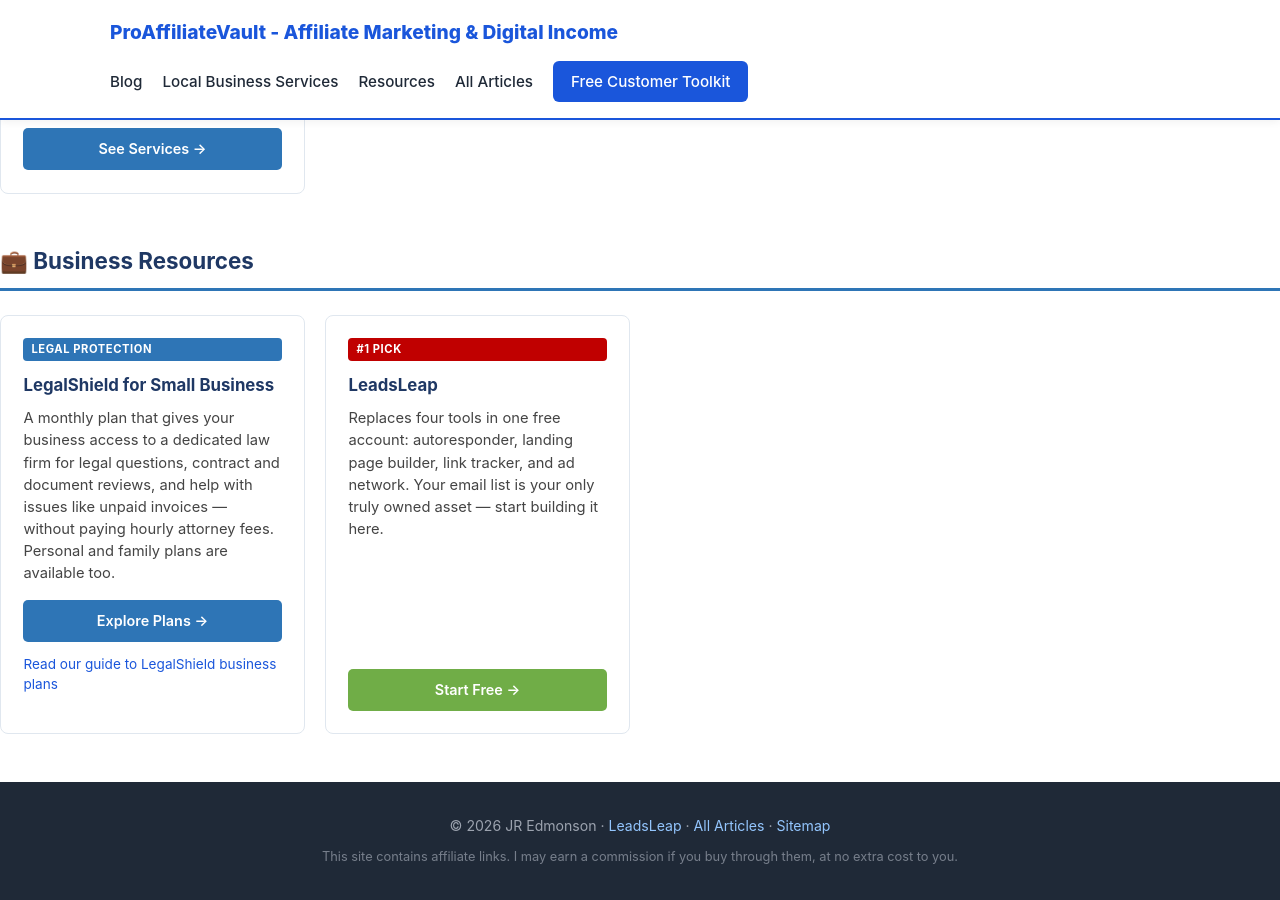
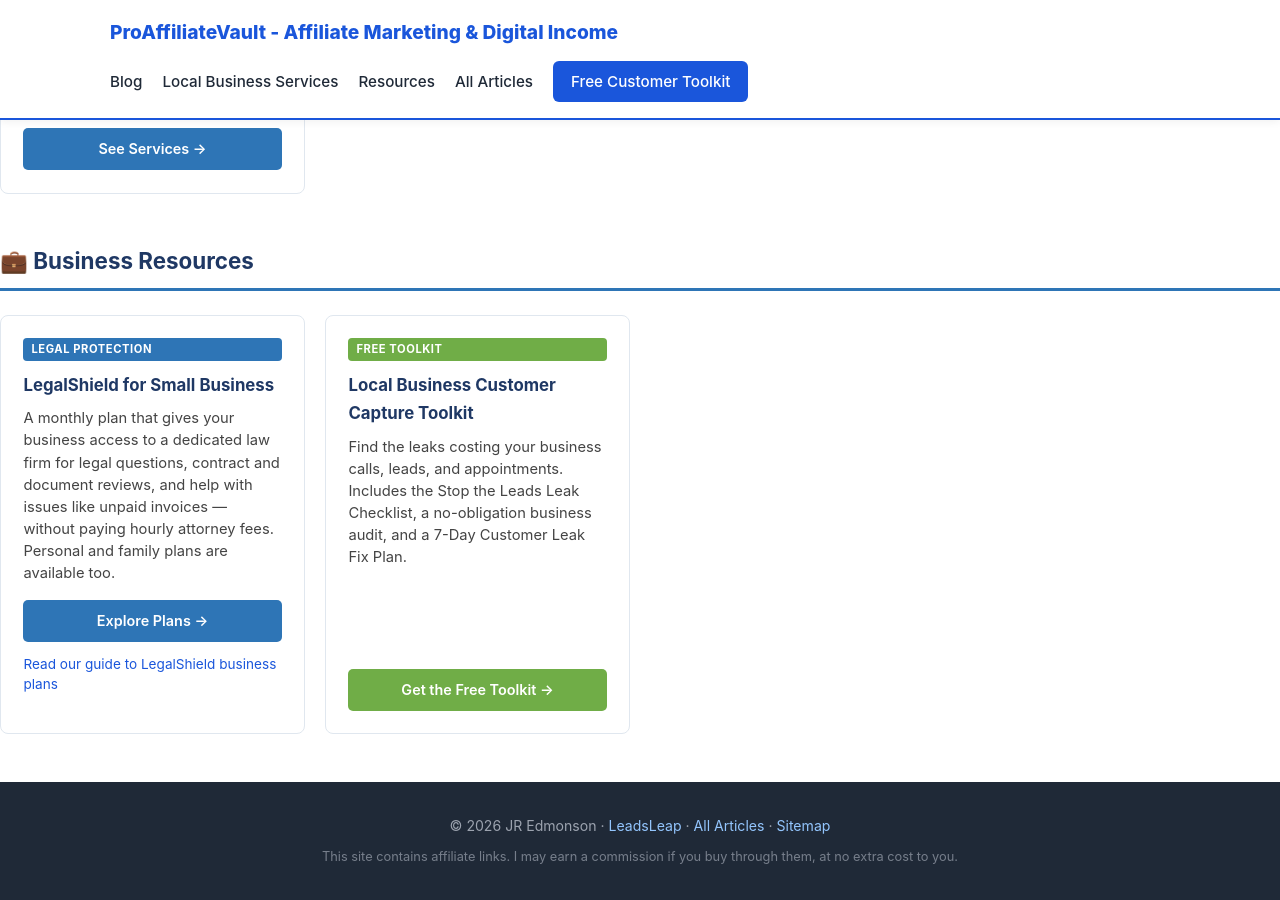
Before and after one commit to jredmonson/jredmonson.github.io, a Jekyll site: the page built from resources/index.html, in a window 1280 px wide and 900 px high, scrolled down 1548 px. Built offline with Jekyll 4.4.1, drawn with Linux system fonts in a browser that asks for light colours.

Commit message:
Replace LeadsLeap card with Customer Capture Toolkit on Resources page

```diff
--- a/resources/index.html
+++ b/resources/index.html
@@ -85,10 +85,10 @@
       <p style="margin-top:0.75rem;font-size:0.85rem;"><a href="/law/legalshield-business-employee-legal-plans/">Read our guide to LegalShield business plans</a></p>
     </div>
     <div class="res-card">
-      <span class="res-card-badge top">#1 Pick</span>
-      <h3>LeadsLeap</h3>
-      <p>Replaces four tools in one free account: autoresponder, landing page builder, link tracker, and ad network. Your email list is your only truly owned asset — start building it here.</p>
-      <a href="https://leadsleap.com/?r=jredmonson" class="res-btn free" target="_blank" rel="noopener">Start Free →</a>
+      <span class="res-card-badge free">Free Toolkit</span>
+      <h3>Local Business Customer Capture Toolkit</h3>
+      <p>Find the leaks costing your business calls, leads, and appointments. Includes the Stop the Leads Leak Checklist, a no-obligation business audit, and a 7-Day Customer Leak Fix Plan.</p>
+      <a href="/local-business-customer-capture-toolkit/" class="res-btn free">Get the Free Toolkit →</a>
     </div>
   </div>
 </div>
```
